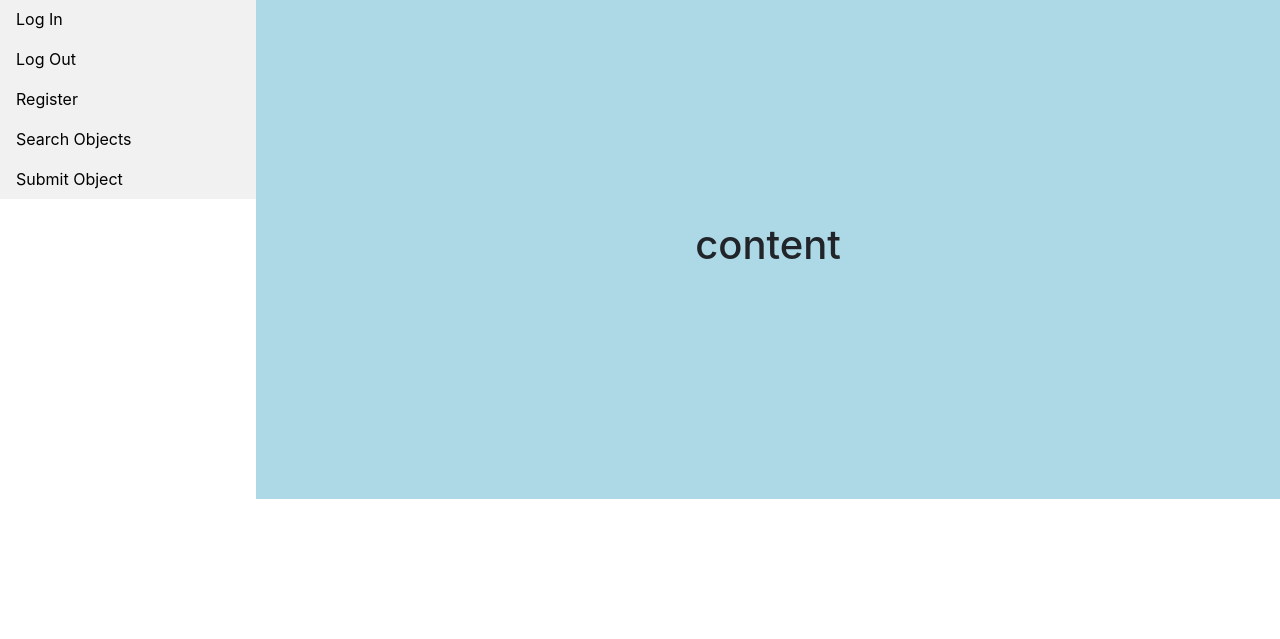
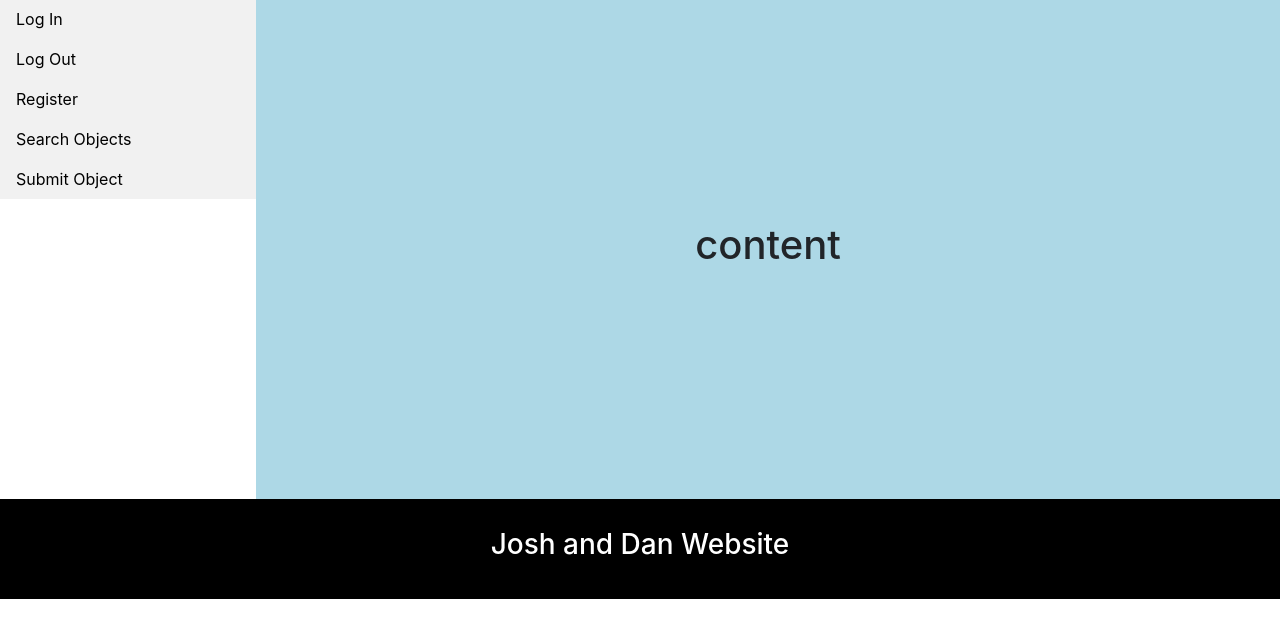
Before and after one commit to Ziddia/cs-4ww3-project, a PHP site: page / in a window 1280 px wide. Shown: the part 161-800 px from the top of the page. Run offline with PHP 8.4, Linux system fonts and the light colour scheme.

Commit message:
added footer

```diff
--- a/index.html
+++ b/index.html
@@ -100,6 +100,10 @@
 		<h1>content</h1>
 	</content>
 
+	<footer>
+		<h3>Josh and Dan Website</h3>
+	</footer>
+
 	<!-- <script type="text/javascript" src="static/bootstrap/js/bootstrap.min.js"></script> -->
 </body>
 
--- a/static/base.css
+++ b/static/base.css
@@ -19,6 +19,16 @@ header {
 	display: flex;
 	flex-direction: column;
 	background-color: green;
+}
+
+footer {
+	width: 100%;
+	height: 100px;
+	background-color: black;
+	color: white;
+	display: flex !important;
+	justify-content: center;
+	align-items: center;
 }
 
 /* These are used to selectively display content on mobile/non-mobile devices
```
